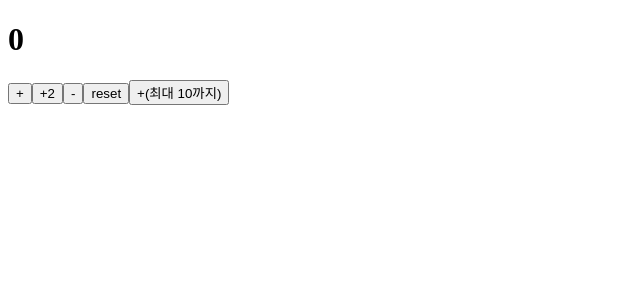
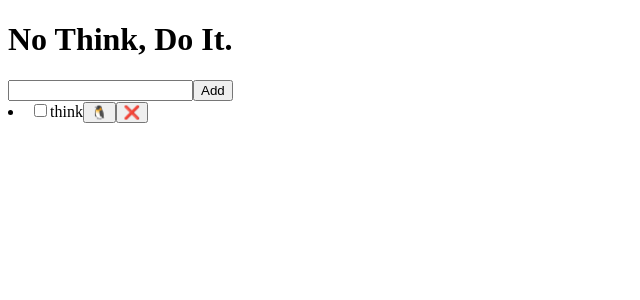
Before and after one commit to jgj1020/Progeraming_3312, a React (Vite) app in the folder 02_counter/: page / in a window 1280 px wide. Shown: the top 300 px of the page, without its empty margins (0-640 px from the left). Built offline with nearby package versions, Linux system fonts and the light colour scheme.

Commit message:
TodoListApp 시작 🐧, HTML

```diff
--- a/02_counter/src/App.jsx
+++ b/02_counter/src/App.jsx
@@ -3,6 +3,7 @@
 import viteLogo from './assets/vite.svg'
 import heroImg from './assets/hero.png'
 import './App.css'
+import TodoListApp from './TodoListApp.jsx'
 
 function
 App() {
--- /dev/null
+++ b/02_counter/src/TodoListApp.jsx
@@ -0,0 +1,21 @@
+function TodoListApp() {
+    return (
+        <div>
+            <h1>No Think, Do It.</h1>
+            <form>
+                <input type="text"/>
+                <button>Add</button>
+            </form>
+            <ui>
+                <li>
+                <input type="checkbox" name="" id="chk-1" />
+                <label htmlFor="chk-1">think</label>
+                <button>🐧</button>
+                <button>❌</button>
+                </li>
+            </ui>
+        </div>
+    )
+}
+
+export default TodoListApp;
--- a/02_counter/src/main.jsx
+++ b/02_counter/src/main.jsx
@@ -1,10 +1,12 @@
+//https://progeraming.jang08102jgj1620.workers.dev/
+
 import { StrictMode } from 'react'
 import { createRoot } from 'react-dom/client'
 // import './index.css'
-import CounterApp from './CounterApp.jsx'
+import TodoListApp from './TodoListApp.jsx'
 
 createRoot(document.getElementById('root')).render(
   <StrictMode>
-    <CounterApp />
+    <TodoListApp />
   </StrictMode>,
 )
```
Also changed, not shown: 1 other file (tests, documents, lock files or other folders).
